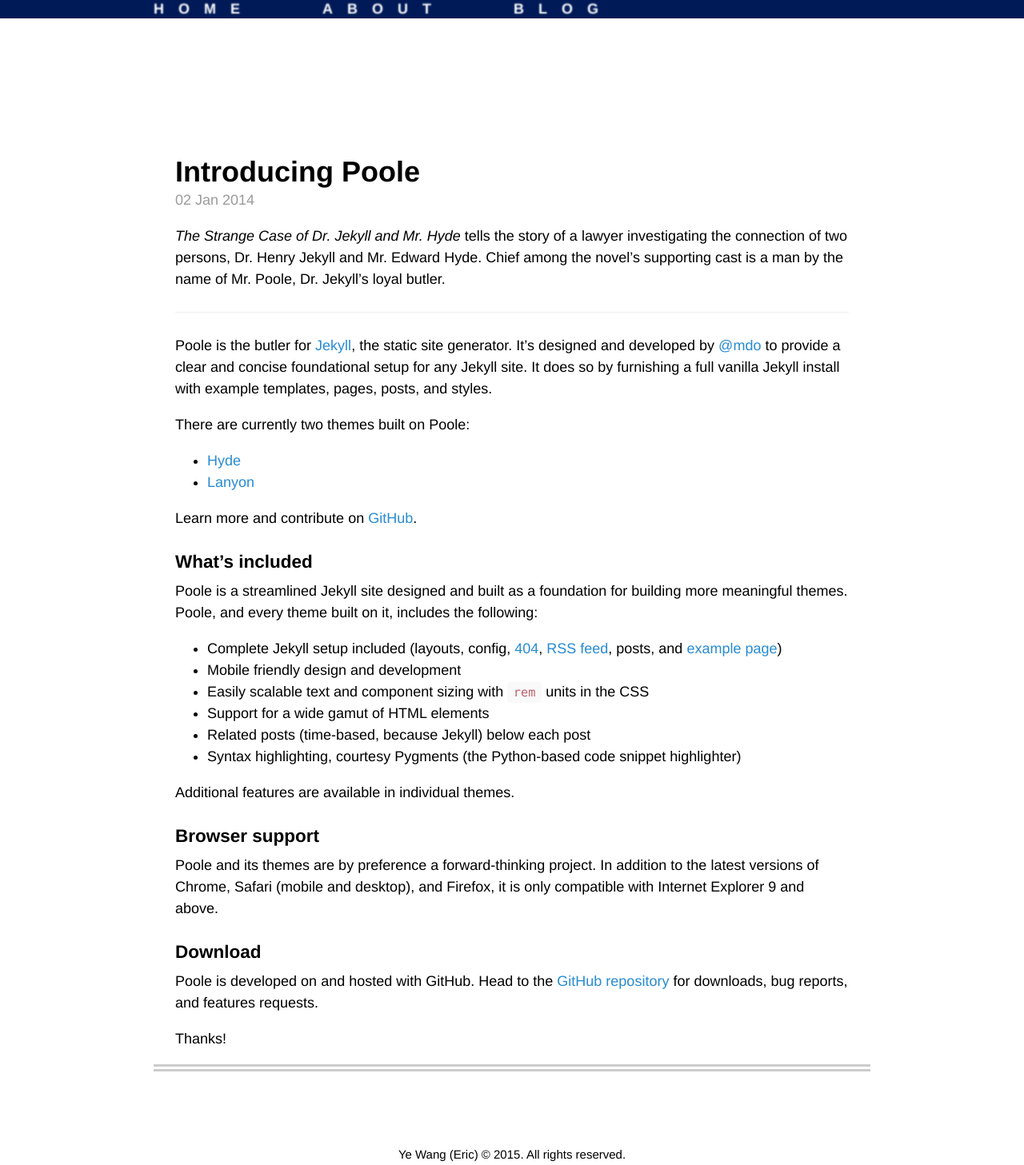
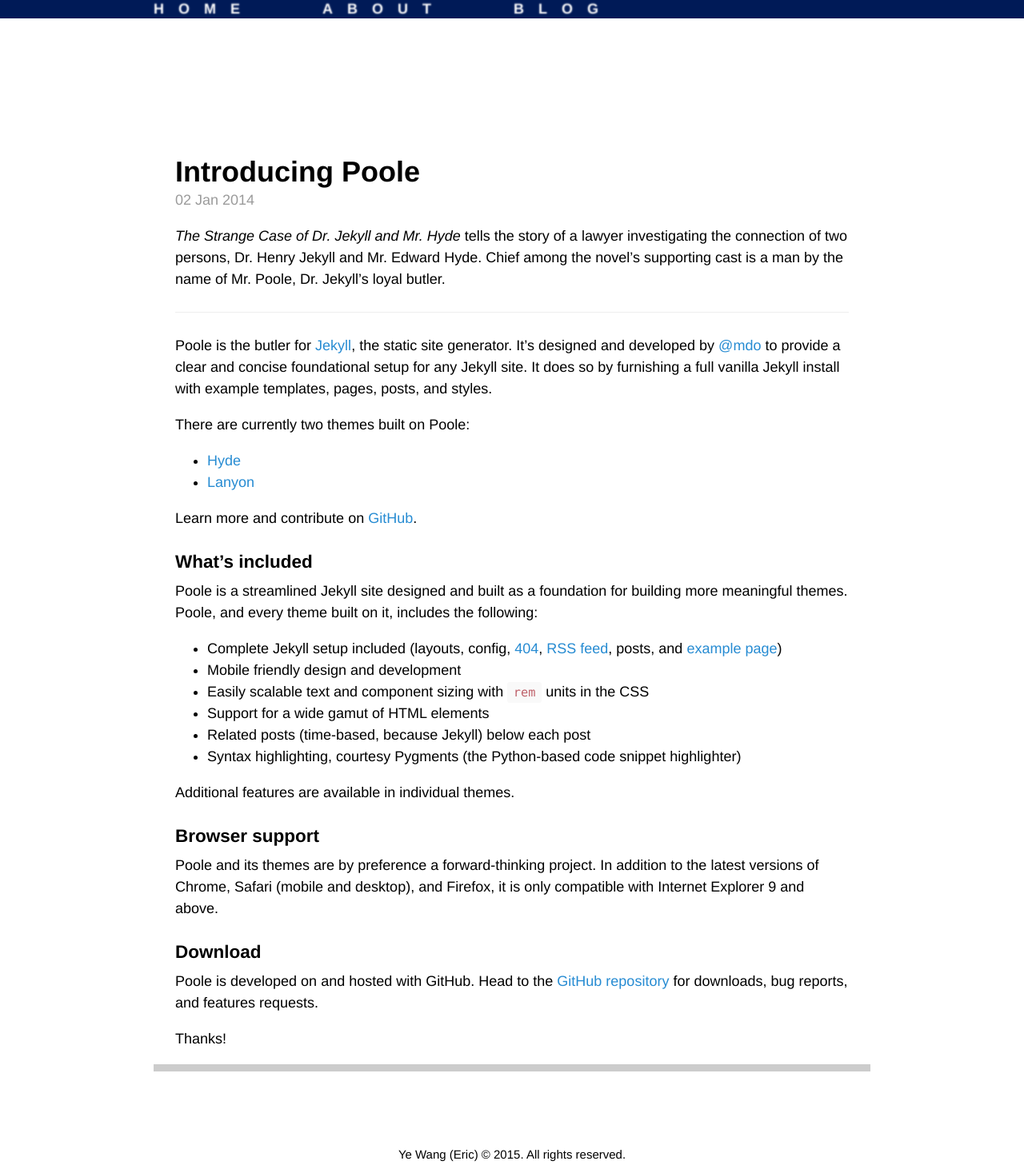
Before and after one commit to ericyewang/ericyewang.github.io, a Jekyll site: the page built from _posts/2014-01-02-introducing-poole.md, in a window 1280 px wide. Shown: the whole page at 80% size. Built offline with Jekyll 4.4.1, drawn with Linux system fonts in a browser that asks for light colours.

Commit message:
Update _layout.scss

```diff
--- a/_sass/_layout.scss
+++ b/_sass/_layout.scss
@@ -10,7 +10,7 @@
   margin-right: 15%;
   border-top-style: none;
   border-right-style: none;
-  border-bottom-style: double;
+  border-bottom-style: solid;
   border-left-style: none;
   border-color: #CCCCCC;
   border-width: 0.5rem;
```
